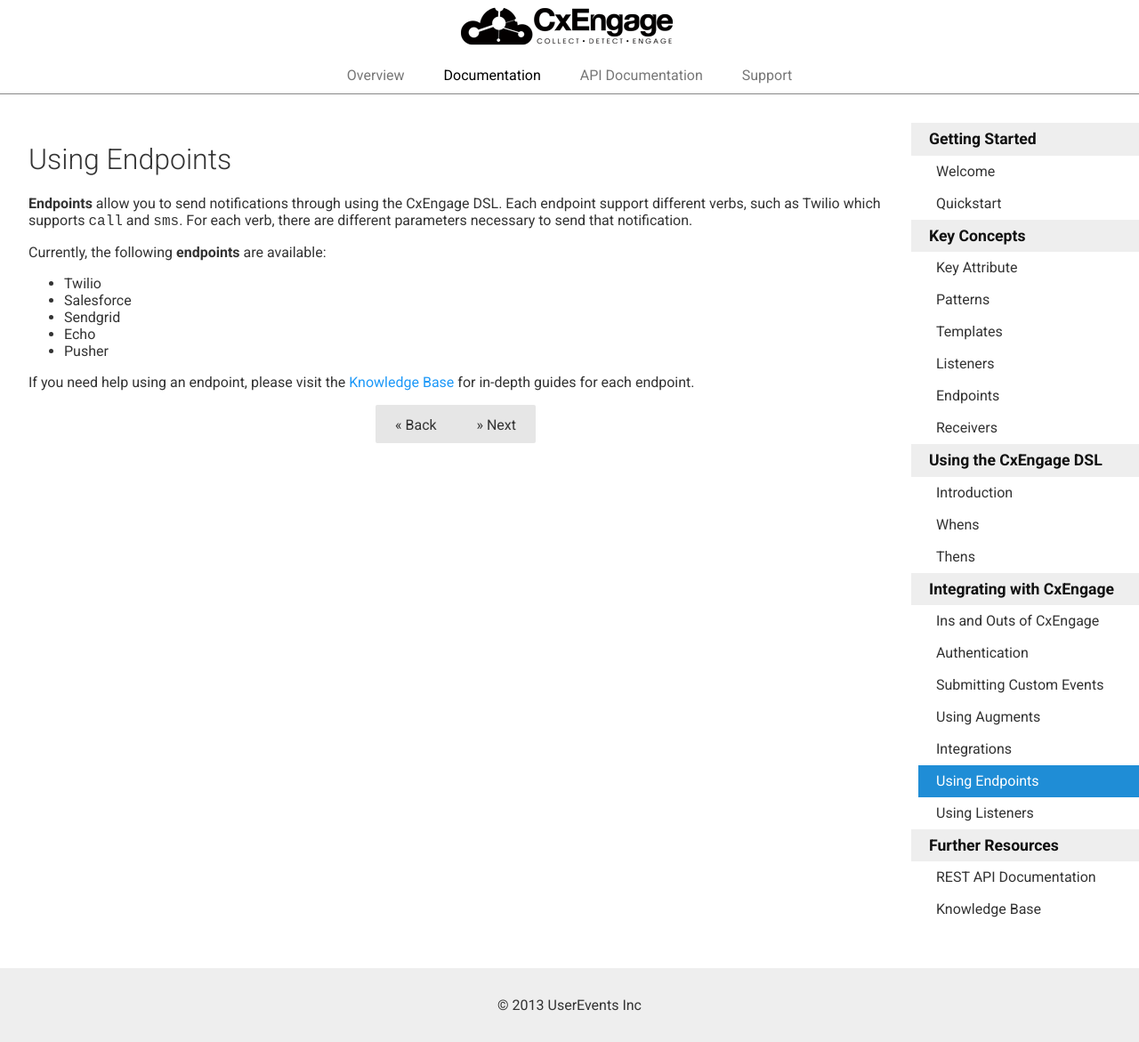
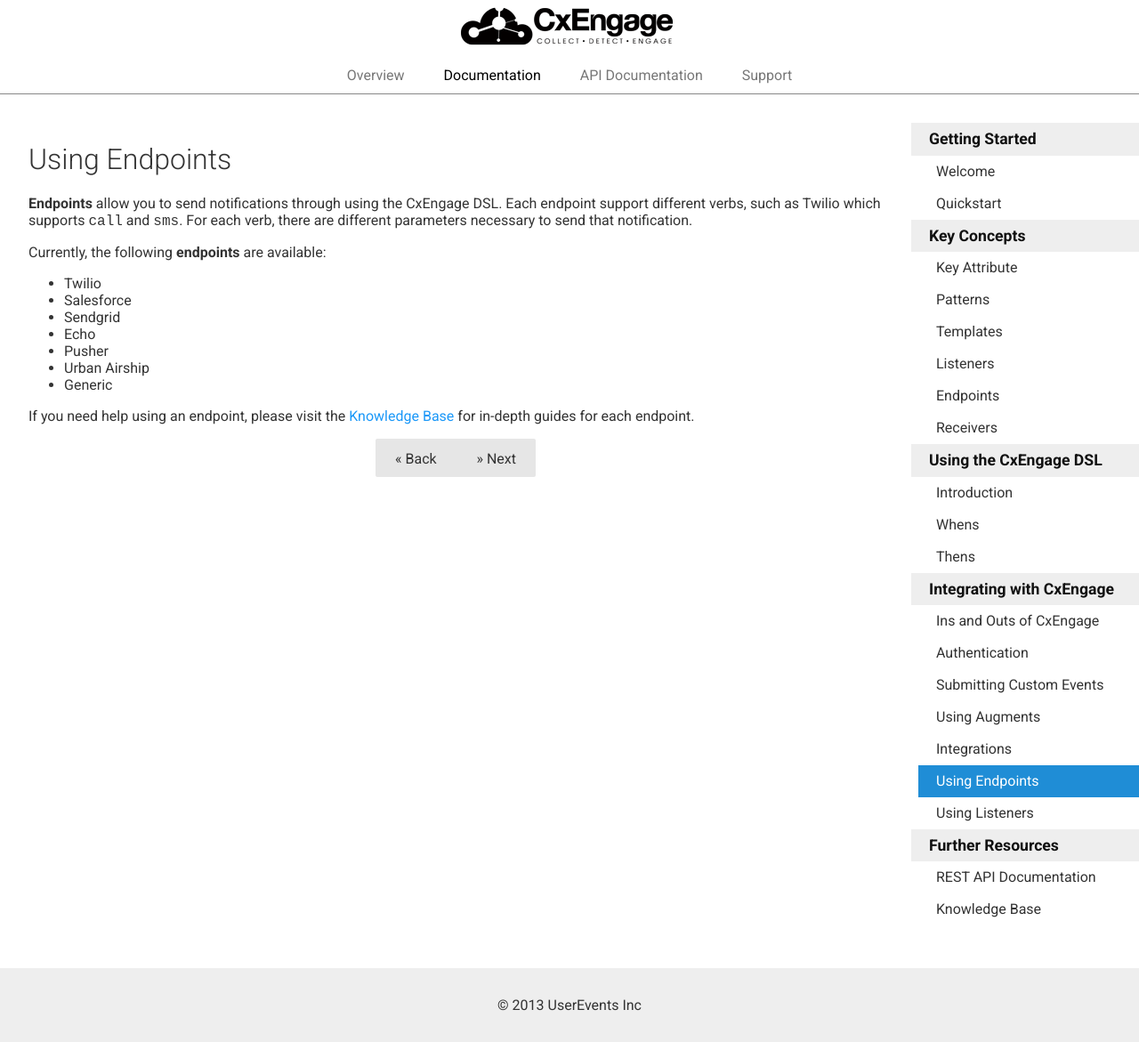
Before and after one commit to ianbishop/userevents.github.io, a Jekyll site: the page built from docs/using-endpoints.md, in a window 1280 px wide. Shown: the whole page at 89% size. Built offline with Jekyll 4.4.1, drawn with Linux system fonts in a browser that asks for light colours; Markdown is read by kramdown in place of the engine named in the settings.

Commit message:
Added entry for Urban Airship

```diff
--- a/docs/using-endpoints.md
+++ b/docs/using-endpoints.md
@@ -18,6 +18,8 @@
 * Sendgrid
 * Echo
 * Pusher
+* Urban Airship
+* Generic
 
 If you need help using an endpoint, please visit the [Knowledge
 Base](https://cxengage.zendesk.com/hc/en-us/sections/200181297-Endpoints) for in-depth guides for each endpoint.
```
